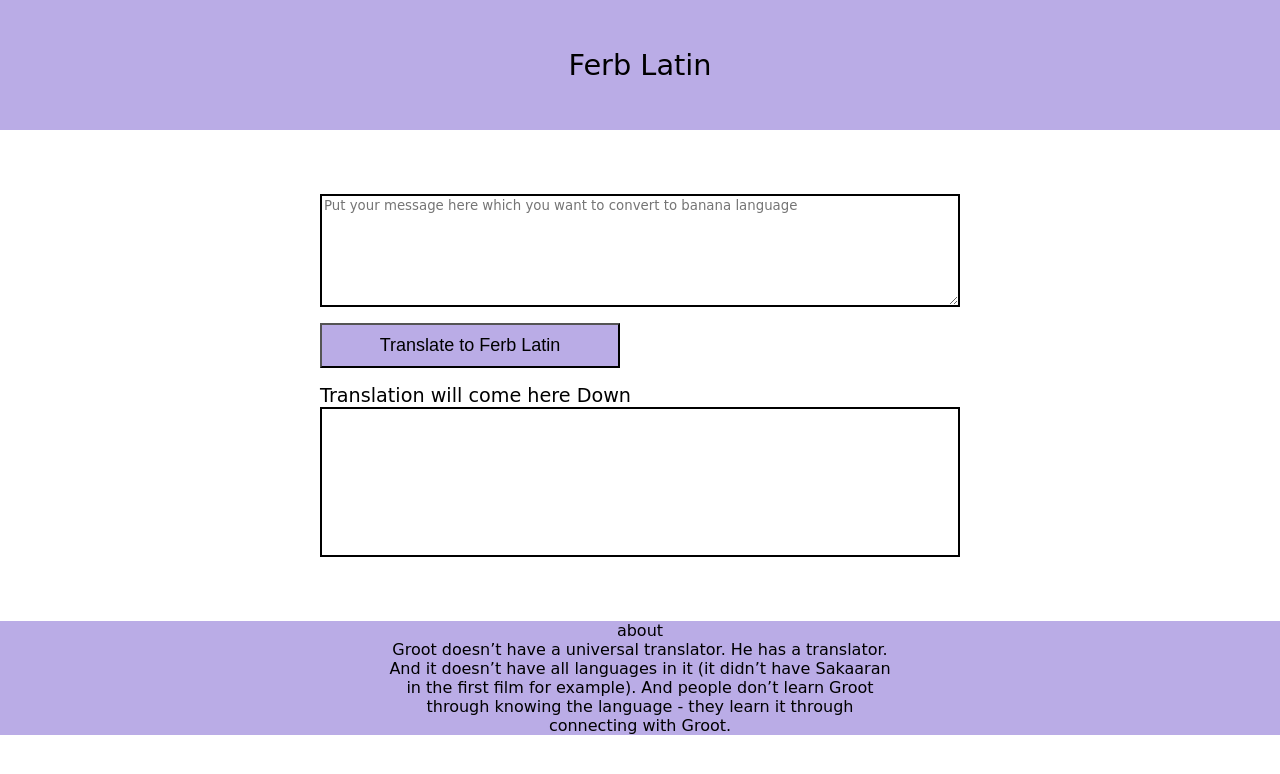
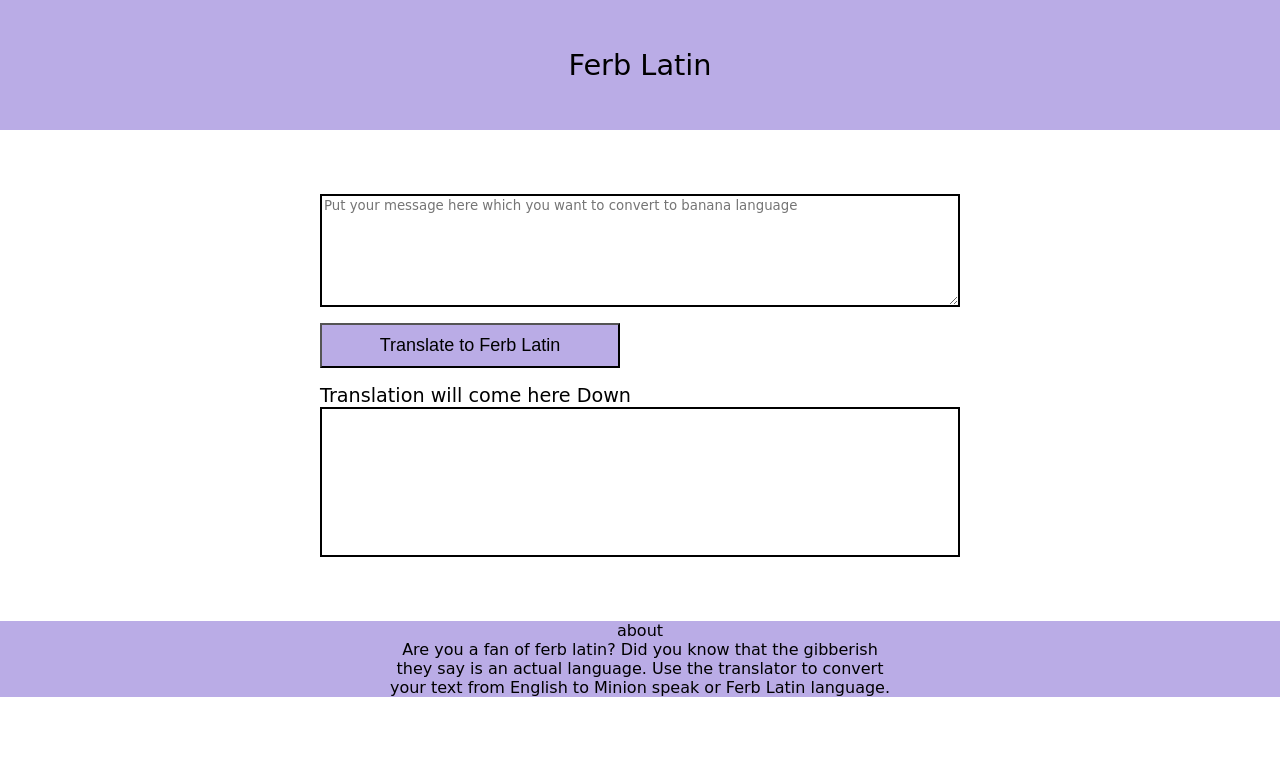
Before and after one commit to rohitmane9022/Ferb-Latin, a plain HTML site: page index.html in a window 1280 px wide. Drawn offline with Linux system fonts and the light colour scheme.

Commit message:
Update index.html

```diff
--- a/index.html
+++ b/index.html
@@ -27,11 +27,7 @@
     <footer>
       <div class="footer2">
         <div class="about">about</div>
-        Groot doesn’t have a universal translator. He has a
-        translator. And it doesn’t have all languages in it (it
-        didn’t have Sakaaran in the first film for example). And
-        people don’t learn Groot through knowing the language - they
-        learn it through connecting with Groot.
+        Are you a fan of ferb latin? Did you know that the gibberish they say is an actual language. Use the translator to convert your text from English to Minion speak or Ferb Latin language.
       </div>
     </footer>
   </div>
```
